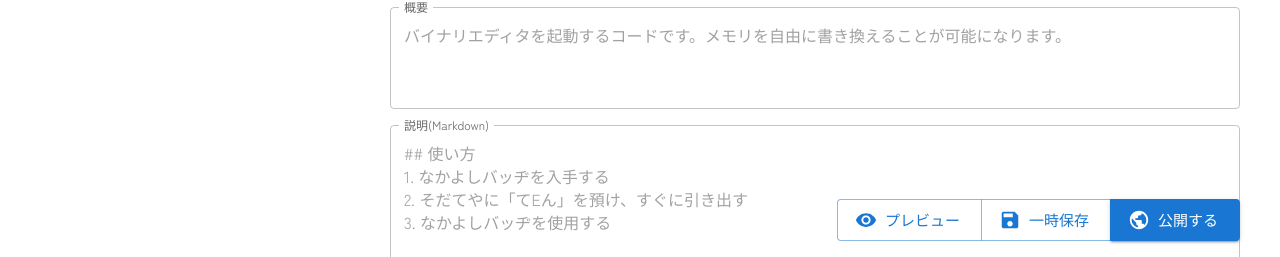
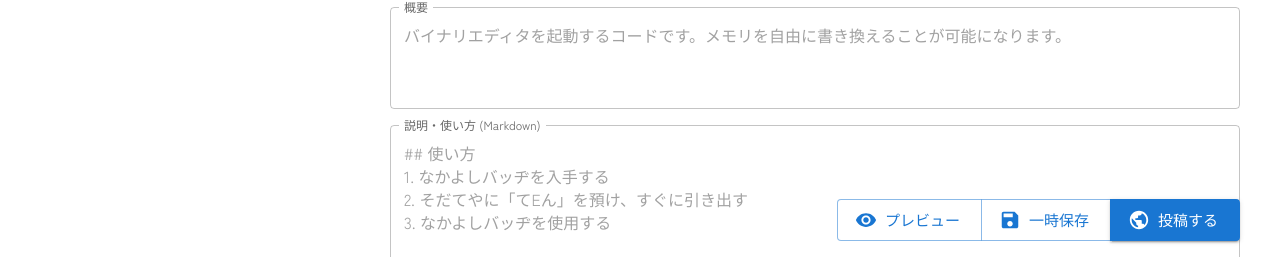
Before and after one commit to i-X-ce/poke-code, a Next.js app: page /create in a window 1280 px wide. Shown: the part 543-800 px from the top of the page. Built offline with nearby package versions, Linux system fonts and the light colour scheme; a web font is replaced by a local one; what @mui/material-nextjs would draw is missing.

Commit message:
📝 テキストのミスを修正

```diff
--- a/src/app/(code)/create/_component/CreateView.tsx
+++ b/src/app/(code)/create/_component/CreateView.tsx
@@ -61,7 +61,7 @@ function CreateView() {
         bottom={16}
         display={"flex"}
         justifyContent={"end"}>
-        <ButtonGroup size="large" sx={{ backgroundColor: "Background" }}>
+        <ButtonGroup size="large" sx={{ backgroundColor: "background.paper" }}>
           <Button
             onClick={onToggleViewMode}
             startIcon={
@@ -79,7 +79,7 @@ function CreateView() {
             type="submit"
             startIcon={<Public />}
             variant="contained">
-            公開する
+            投稿する
           </Button>
         </ButtonGroup>
       </Box>
--- a/src/app/(code)/create/_util/fieldItems.ts
+++ b/src/app/(code)/create/_util/fieldItems.ts
@@ -36,7 +36,7 @@ export const fieldItems: {
         "バイナリエディタを起動するコードです。メモリを自由に書き換えることが可能になります。",
     },
     description: {
-      label: "説明(Markdown)",
+      label: "説明・使い方 (Markdown)",
       placeholder: `## 使い方
 1. なかよしバッヂを入手する
 2. そだてやに「てEん」を預け、すぐに引き出す
--- a/src/lib/model/CodeDataModel.ts
+++ b/src/lib/model/CodeDataModel.ts
@@ -45,8 +45,8 @@ export const CodeDataSchema = z.object({
     }, "各タグは20文字以内で入力してください"),
   detail: z
     .string()
-    .min(1, "詳細は1文字以上入力してください")
-    .max(500, "詳細は5000文字以内で入力してください"),
+    .min(1, "概要は1文字以上入力してください")
+    .max(500, "概要は5000文字以内で入力してください"),
   description: z
     .string()
     .min(1, "説明は1文字以上入力してください")
```
